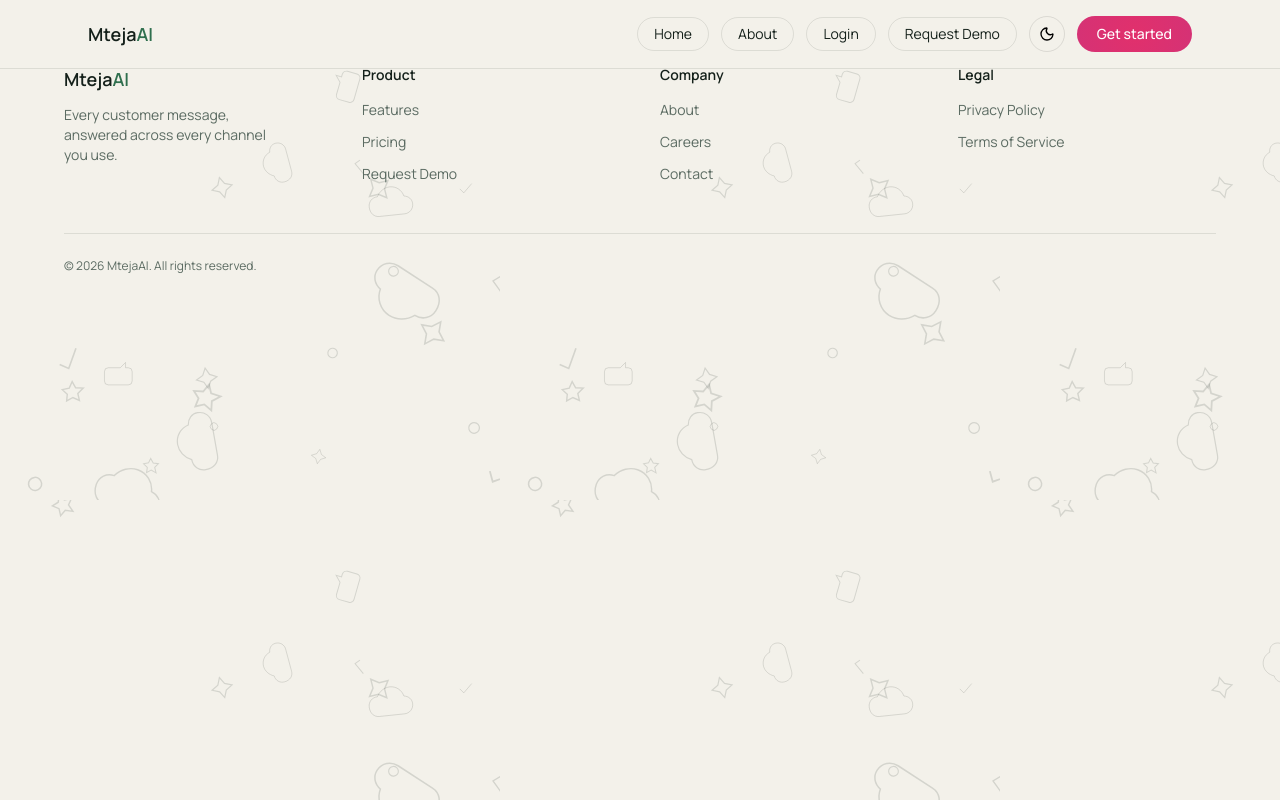
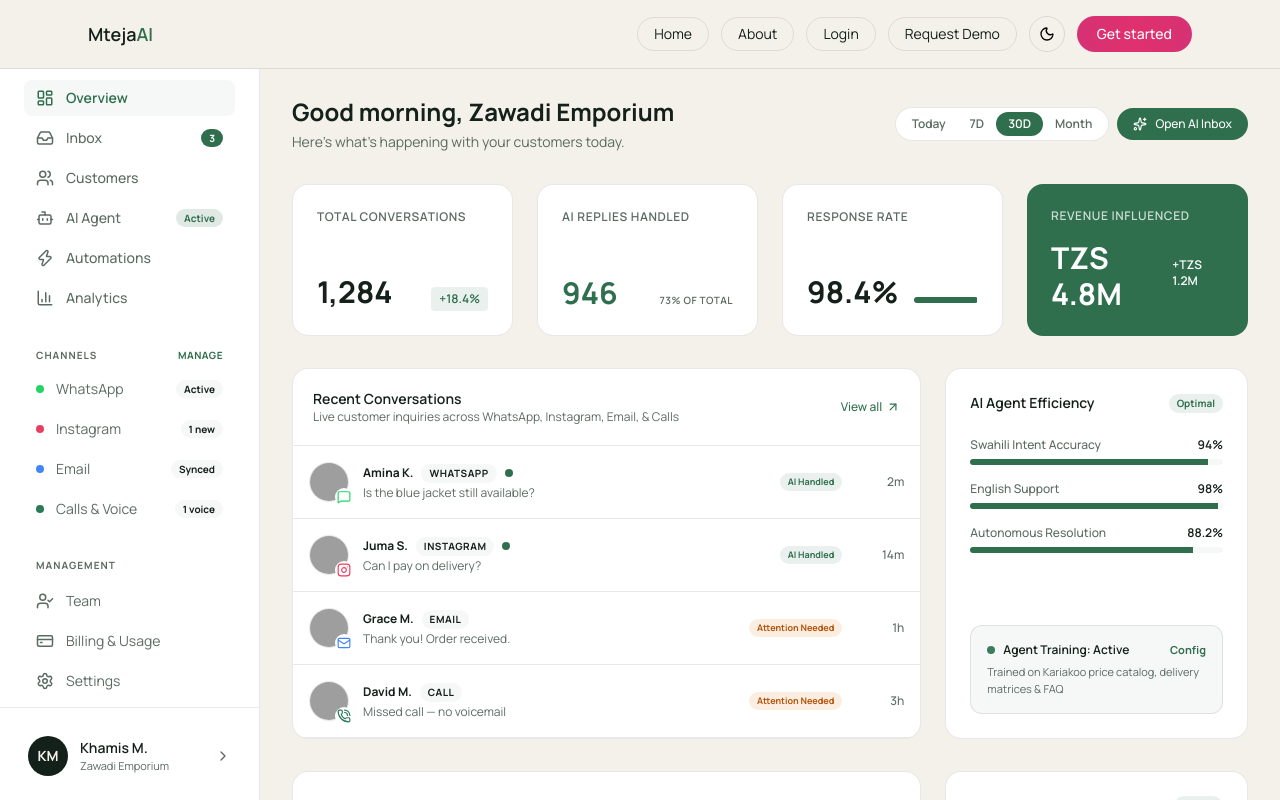
Before and after one commit to willy7890/Mteja-AI, a React (Vite) app in the folder frontend/: page /dashboard in a window 1280 px wide. Shown: the top 800 px of the page. Built offline with nearby package versions, Linux system fonts and the light colour scheme; grey boxes are pictures that could not be loaded.

Commit message:
feat:wiring the dashboard,dashboardlayout and coming soon file

```diff
--- a/frontend/src/App.jsx
+++ b/frontend/src/App.jsx
@@ -2,10 +2,13 @@ import { useState, useMemo } from 'react';
 import { BrowserRouter, Routes, Route } from 'react-router-dom';
 import Navbar from './component/Navbar';
 import Footer from './component/Footer';
-import LandingPage from './Pages/LandingPage';
-import LoginPage from './Pages/LoginPage';
-import TermsOfService from './Pages/TermsOfService';
-import PrivacyPolicy from './Pages/PrivacyPolicy';
+import LandingPage from './pages/LandingPage';
+import LoginPage from './pages/LoginPage';
+import TermsOfService from './pages/TermsOfService';
+import PrivacyPolicy from './pages/PrivacyPolicy';
+import DashboardLayout from './component/DashboardLayout';
+import DashboardPage from './pages/DashboardPage';
+import ComingSoon from './component/ComingSoon';
 
 const iconTemplates = [
   `<path d="M-15 -10 h30 a6 6 0 0 1 6 6 v14 a6 6 0 0 1 -6 6 h-18 l-8 8 v-8 h-4 a6 6 0 0 1 -6 -6 v-14 a6 6 0 0 1 6 -6 z" />`,
@@ -92,9 +95,29 @@ function App() {
 
         <Routes>
           <Route path="/" element={<LandingPage t={t} />} />
-          <Route path="/Login" element={<LoginPage t={t} />} />
+          <Route path="/login" element={<LoginPage t={t} />} />
           <Route path="/terms" element={<TermsOfService t={t} />} />
           <Route path="/privacy" element={<PrivacyPolicy t={t} />} />
+
+          {/* Nested dashboard routes — DashboardLayout renders the
+              Sidebar/TopHeader shell once, and swaps only the inner
+              content via <Outlet />. Only "index" (the bare /dashboard
+              path) is a real converted page so far; every other sidebar
+              destination points at ComingSoon until it's converted. */}
+          <Route path="/dashboard" element={<DashboardLayout t={t} />}>
+            <Route index element={<DashboardPage t={t} />} />
+            <Route path="inbox" element={<ComingSoon t={t} title="Inbox" />} />
+            <Route path="customers" element={<ComingSoon t={t} title="Customers" />} />
+            <Route path="ai-agent" element={<ComingSoon t={t} title="AI Agent" />} />
+            <Route path="automations" element={<ComingSoon t={t} title="Automations" />} />
+            <Route path="analytics" element={<ComingSoon t={t} title="Analytics" />} />
+            <Route path="channels" element={<ComingSoon t={t} title="Channels" />} />
+            <Route path="team" element={<ComingSoon t={t} title="Team" />} />
+            <Route path="billing" element={<ComingSoon t={t} title="Billing" />} />
+            <Route path="settings" element={<ComingSoon t={t} title="Settings" />} />
+            <Route path="notifications" element={<ComingSoon t={t} title="Notifications" />} />
+            <Route path="profile" element={<ComingSoon t={t} title="Profile" />} />
+          </Route>
         </Routes>
 
         <Footer t={t} />
```
